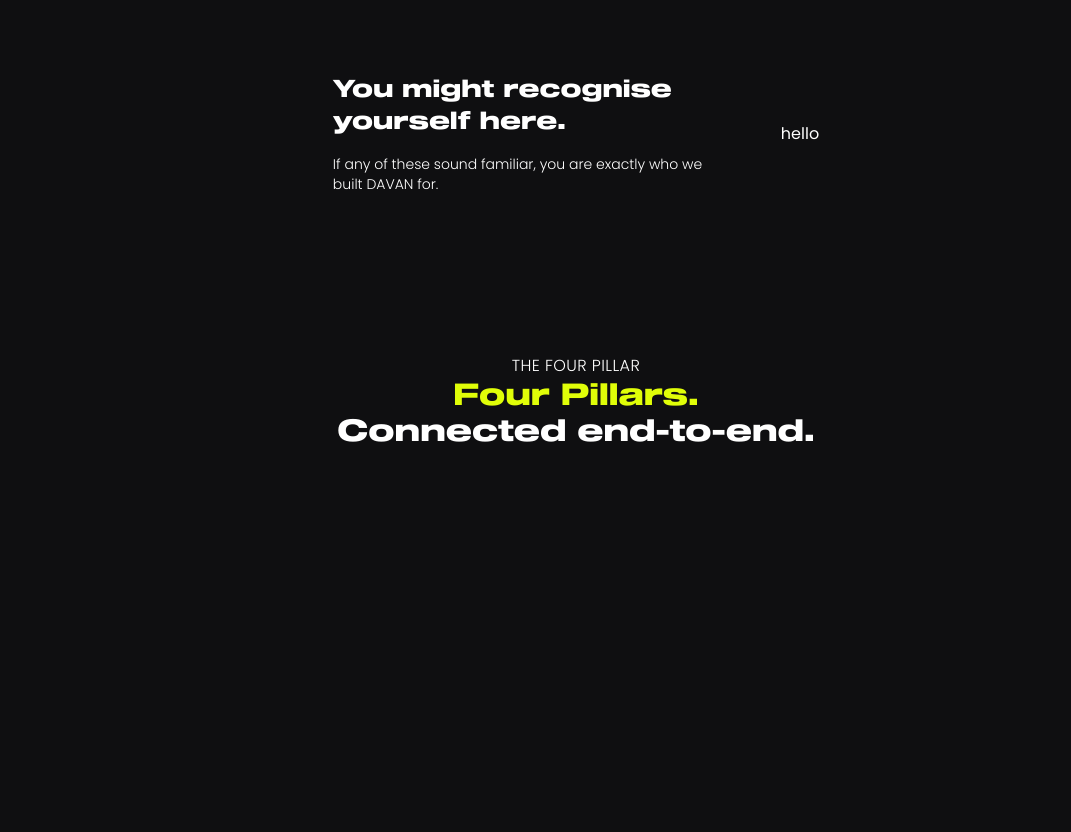
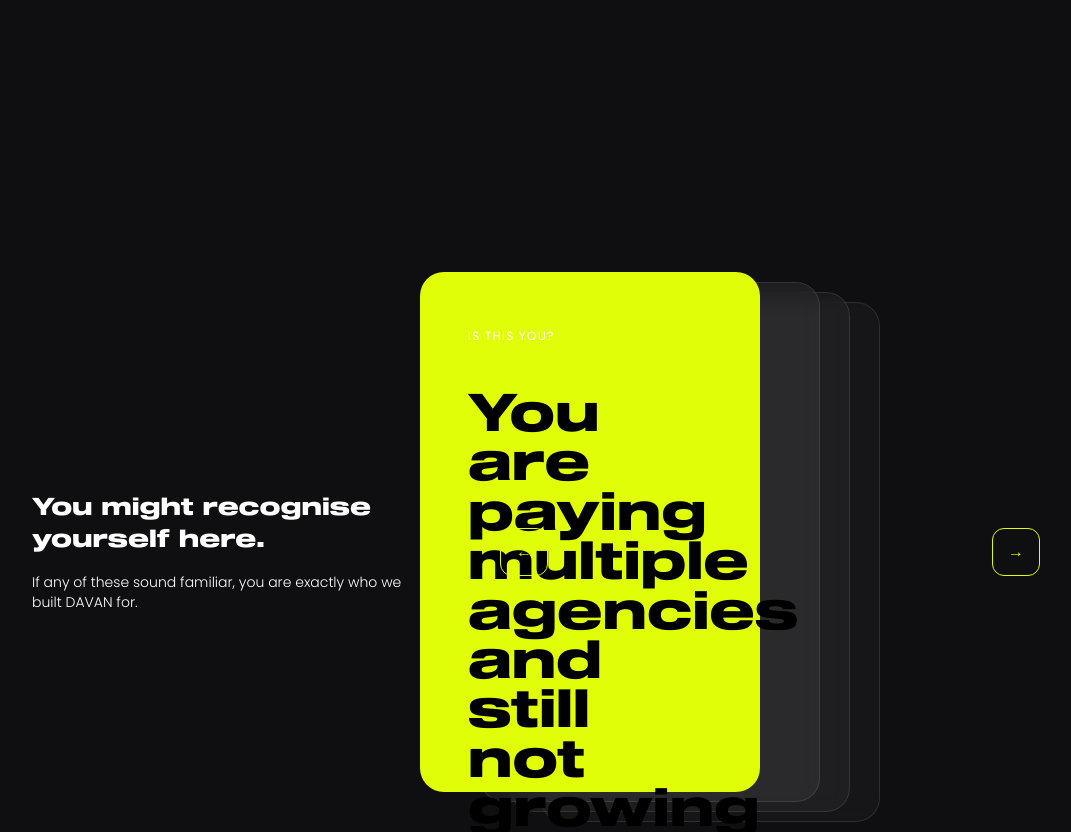
Before and after one commit to Caitlin02ar/website-davan, a Next.js app: page / in a window 1280 px wide. Shown: the part 1420-2252 px from the top of the page, without its empty margins (64-1135 px from the left). Built offline with nearby package versions, Linux system fonts and the light colour scheme.

Commit message:
adding home layout, not fixed but based

```diff
--- a/app/components/home/Card.tsx
+++ b/app/components/home/Card.tsx
@@ -1,9 +1,59 @@
 "use client";
 
-export default function Card(){
-    return(
-        <div>
+interface CardProps {
+  tag: string;
+  heading: string;
+  button: string;
+}
 
-        </div>
-    )
+export default function Card({
+  tag,
+  heading,
+  button,
+}: CardProps) {
+  return (
+    <div
+      className="
+        w-[340px]
+        h-[520px]
+        bg-primary
+        rounded-[24px]
+        px-12
+        py-14
+        flex
+        flex-col
+      "
+    >
+      <span className="uppercase text-xs tracking-widest">
+        {tag}
+      </span>
+
+      <h3
+        className="
+          mt-12
+          text-black
+          font-heading
+          text-[52px]
+          leading-[0.95]
+        "
+      >
+        {heading}
+      </h3>
+
+      <button
+        className="
+          mt-auto
+          w-fit
+          px-8
+          py-3
+          rounded-full
+          border
+          border-black
+          text-black
+        "
+      >
+        {button}
+      </button>
+    </div>
+  );
 }
--- a/app/components/home/CardElement.tsx
+++ /dev/null
@@ -1,10 +0,0 @@
-"use client";
-
-
-export default function CardElement(){
-    return(
-        <div>
-
-        </div>
-    )
-}
--- /dev/null
+++ b/app/components/home/CardHome.tsx
@@ -0,0 +1,11 @@
+"use client";
+
+import CardItems from "./CardItems";
+
+export default function CardHome() {
+  return (
+    <section className="relative py-32 overflow-hidden">
+      <CardItems />
+    </section>
+  );
+}
--- /dev/null
+++ b/app/components/home/CardItems.tsx
@@ -0,0 +1,154 @@
+"use client";
+
+import { useState } from "react";
+import Card from "./Card";
+
+export default function CardItems() {
+  const cards = [
+    {
+      number: "1",
+      heading:
+        "You are paying multiple agencies and still not growing the way you should be.",
+    },
+    {
+      number: "2",
+      heading:
+        "Your website looks dated, or it just doesn't bring in enquiries.",
+    },
+    {
+      number: "3",
+      heading:
+        "You have heard about AI and automation but have no idea where to start.",
+    },
+    {
+      number: "4",
+      heading:
+        "Leads come in, but nothing happens to them. Follow-up is manual and slow.",
+    },
+  ];
+
+  const [active, setActive] = useState(0);
+
+  const nextCard = () => {
+    setActive((prev) => (prev + 1) % cards.length);
+  };
+
+  const prevCard = () => {
+    setActive((prev) =>
+      prev === 0 ? cards.length - 1 : prev - 1
+    );
+  };
+
+  return (
+    <div className="relative flex justify-center items-center h-[700px]">
+      {/* LEFT BUTTON */}
+
+      <button
+        onClick={prevCard}
+        className="
+          absolute
+          left-20
+          z-50
+          w-12
+          h-12
+          rounded-xl
+          border
+          border-primary
+          flex
+          items-center
+          justify-center
+          text-primary
+        "
+      >
+        ←
+      </button>
+
+      {/* STACK CARDS */}
+
+      <div className="relative w-[700px] h-[560px]">
+        {/* BACK CARD 3 */}
+
+        <div
+          className="
+            absolute
+            top-[30px]
+            left-[120px]
+            w-[340px]
+            h-[520px]
+            rounded-[24px]
+            bg-white/[0.03]
+            border
+            border-white/10
+            backdrop-blur-sm
+          "
+        />
+
+        {/* BACK CARD 2 */}
+
+        <div
+          className="
+            absolute
+            top-[20px]
+            left-[90px]
+            w-[340px]
+            h-[520px]
+            rounded-[24px]
+            bg-white/[0.04]
+            border
+            border-white/10
+            backdrop-blur-sm
+          "
+        />
+
+        {/* BACK CARD 1 */}
+
+        <div
+          className="
+            absolute
+            top-[10px]
+            left-[60px]
+            w-[340px]
+            h-[520px]
+            rounded-[24px]
+            bg-white/[0.05]
+            border
+            border-white/10
+            backdrop-blur-sm
+          "
+        />
+
+        {/* ACTIVE CARD */}
+
+        <div className="absolute z-20">
+          <Card
+            tag="IS THIS YOU?"
+            heading={cards[active].heading}
+            button="Start Your Transformation"
+          />
+        </div>
+      </div>
+
+      {/* RIGHT BUTTON */}
+
+      <button
+        onClick={nextCard}
+        className="
+          absolute
+          right-20
+          z-50
+          w-12
+          h-12
+          rounded-xl
+          border
+          border-primary
+          flex
+          items-center
+          justify-center
+          text-primary
+        "
+      >
+        →
+      </button>
+    </div>
+  );
+}
--- a/app/components/home/FourPillarCard.tsx
+++ b/app/components/home/FourPillarCard.tsx
@@ -1,8 +1,69 @@
+"use client";
 
-export default function FourPillarCard(){
-    return(
-        <div>
+interface FourPillarCardProps {
+  number: string;
+  title: string;
+  description: string;
+  image: string;
+}
 
-        </div>
-    )
+export default function FourPillarCard({
+  number,
+  title,
+  description,
+  image,
+}: FourPillarCardProps) {
+  return (
+    <div
+      className="
+        bg-[#0E0E0E]
+        border border-white/10
+        rounded-[28px]
+        p-4
+        transition-all
+        duration-300
+        hover:-translate-y-2
+      "
+    >
+      {/* IMAGE */}
+      <div className="overflow-hidden rounded-[22px]">
+        <img
+          src={image}
+          alt={title}
+          className="w-full h-[320px] object-cover"
+        />
+      </div>
+
+      {/* CONTENT */}
+      <div className="pt-6 px-2 pb-4">
+        <span className="text-[11px] uppercase tracking-wider text-white/60">
+          {number}
+        </span>
+
+        <h3
+          className="
+            mt-2
+            text-[#D8FF2F]
+            font-heading
+            text-[36px]
+            leading-[0.95]
+          "
+        >
+          {title}
+        </h3>
+
+        <p
+          className="
+            mt-4
+            text-white/75
+            text-sm
+            leading-relaxed
+            max-w-[220px]
+          "
+        >
+          {description}
+        </p>
+      </div>
+    </div>
+  );
 }
--- /dev/null
+++ b/app/components/home/FourPillarItems.tsx
@@ -0,0 +1,48 @@
+"use client";
+
+import FourPillarCard from "./FourPillarCard";
+
+export default function FourPillarItems() {
+  const items = [
+    {
+      number: "PILLAR 1",
+      title: "Branding",
+      description: "Brand systems built to outlive trends.",
+      image: "/photos/how-1.webp",
+    },
+    {
+      number: "PILLAR 2",
+      title: "Website Development",
+      description:
+        "Websites engineered to generate leads, not just look good.",
+      image: "/photos/how-2.webp",
+    },
+    {
+      number: "PILLAR 3",
+      title: "AI and Automation Systems",
+      description: "The connected growth engine.",
+      image: "/photos/how-3.webp",
+    },
+    {
+      number: "PILLAR 4",
+      title: "Shoot by Code",
+      description:
+        "Award-winning AI creative production, trusted by global brands.",
+      image: "/photos/how-4.webp",
+    },
+  ];
+
+  return (
+    <div className="grid grid-cols-1 md:grid-cols-2 xl:grid-cols-4 gap-6">
+      {items.map((item, index) => (
+        <FourPillarCard
+          key={index}
+          number={item.number}
+          title={item.title}
+          description={item.description}
+          image={item.image}
+        />
+      ))}
+    </div>
+  );
+}
--- a/app/components/home/FourPillars.tsx
+++ b/app/components/home/FourPillars.tsx
@@ -1,19 +1,26 @@
 "use client";
+
 import Tag from "../common/Tag";
-import FourPillarCard from "./FourPillarCard";
+import FourPillarItems from "./FourPillarItems";
 
-export default function FourPillars(){
-    return(
-        <section className="relative min-h-screen mt-16">
-            <Tag text="The Four Pillar"/>
-            <div className="flex flex-col items-center justify-center">
-                <h3 className="font-heading text-primary text-3xl">Four Pillars.</h3>
-                <h3 className="font-heading text-3xl">Connected end-to-end.</h3>
-            </div>
+export default function FourPillars() {
+  return (
+    <section className="relative py-32 px-24">
+      <div className="flex justify-center mb-6">
+        <Tag text="The Four Pillars" />
+      </div>
 
-            <div className="relative">
-                <FourPillarCard/>
-            </div>
-        </section>
-    )
+      <div className="text-center mb-20">
+        <h3 className="font-heading text-primary text-5xl">
+          Four Pillars.
+        </h3>
+
+        <h3 className="font-heading text-5xl mt-2">
+          Connected end-to-end.
+        </h3>
+      </div>
+
+      <FourPillarItems />
+    </section>
+  );
 }
--- a/app/components/home/Why.tsx
+++ b/app/components/home/Why.tsx
@@ -1,6 +1,6 @@
 "use client";
 
-import CardElement from "./CardElement";
+import CardHome from "./CardHome";
 
 export default function Why(){
     return(
@@ -11,7 +11,7 @@
                     <p className="font-body text-sm  max-w-sm font-light">If any of these sound familiar, you are exactly who we built DAVAN for.</p>
                 </div>
                 <div className="right-content">
-                    hello
+                    <CardHome/>
                 </div>
             </div>
         </section>
```
